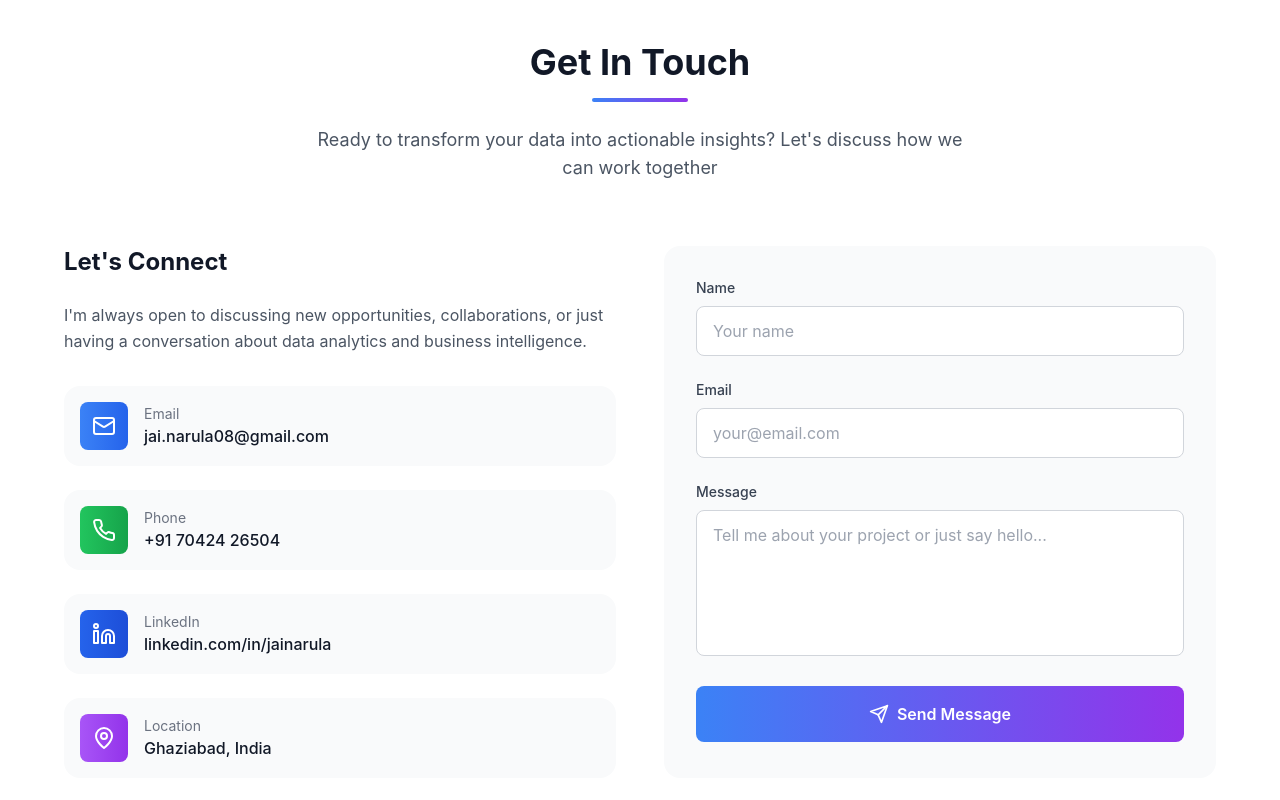
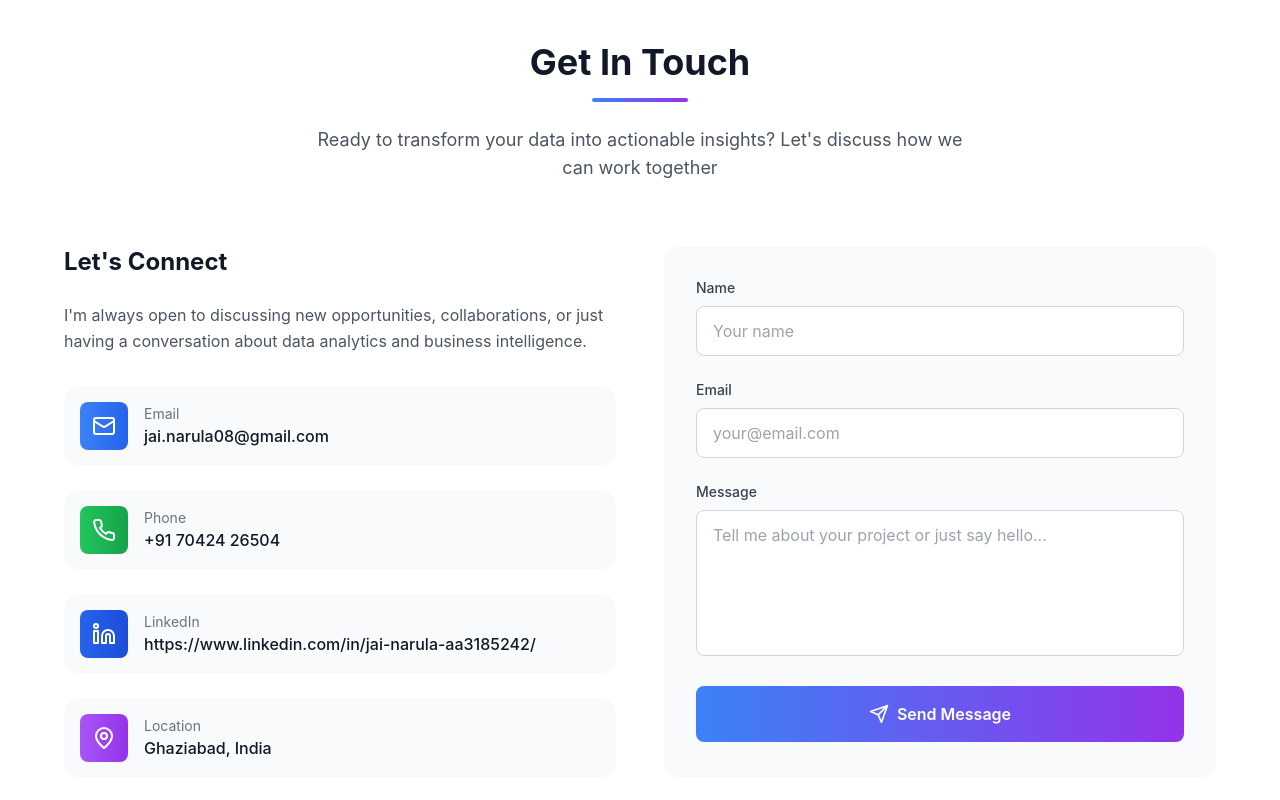
Before and after one commit to jaijaijai353/3D_Web.Portfolio, a React (Vite) app: page / in a window 1280 px wide. Shown: the part 5420-6220 px from the top of the page. Built offline with nearby package versions, Linux system fonts and the light colour scheme.

Commit message:
Updated Contact.tsx

```diff
--- a/src/components/Contact.tsx
+++ b/src/components/Contact.tsx
@@ -61,7 +61,7 @@ const Contact: React.FC = () => {
     {
       icon: Linkedin,
       label: 'LinkedIn',
-      value: 'linkedin.com/in/jainarula',
+      value: 'https://www.linkedin.com/in/jai-narula-aa3185242/',
       href: 'https://linkedin.com/in/jainarula',
       color: 'from-blue-600 to-blue-700'
     },
```
